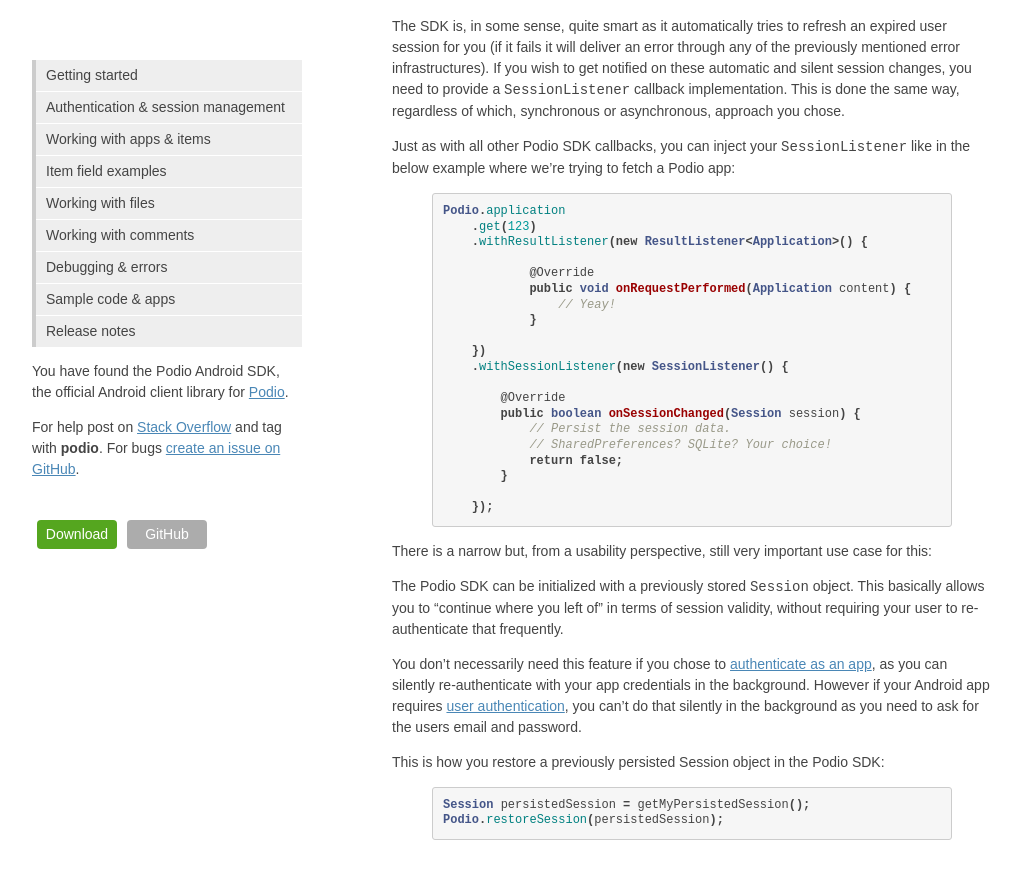
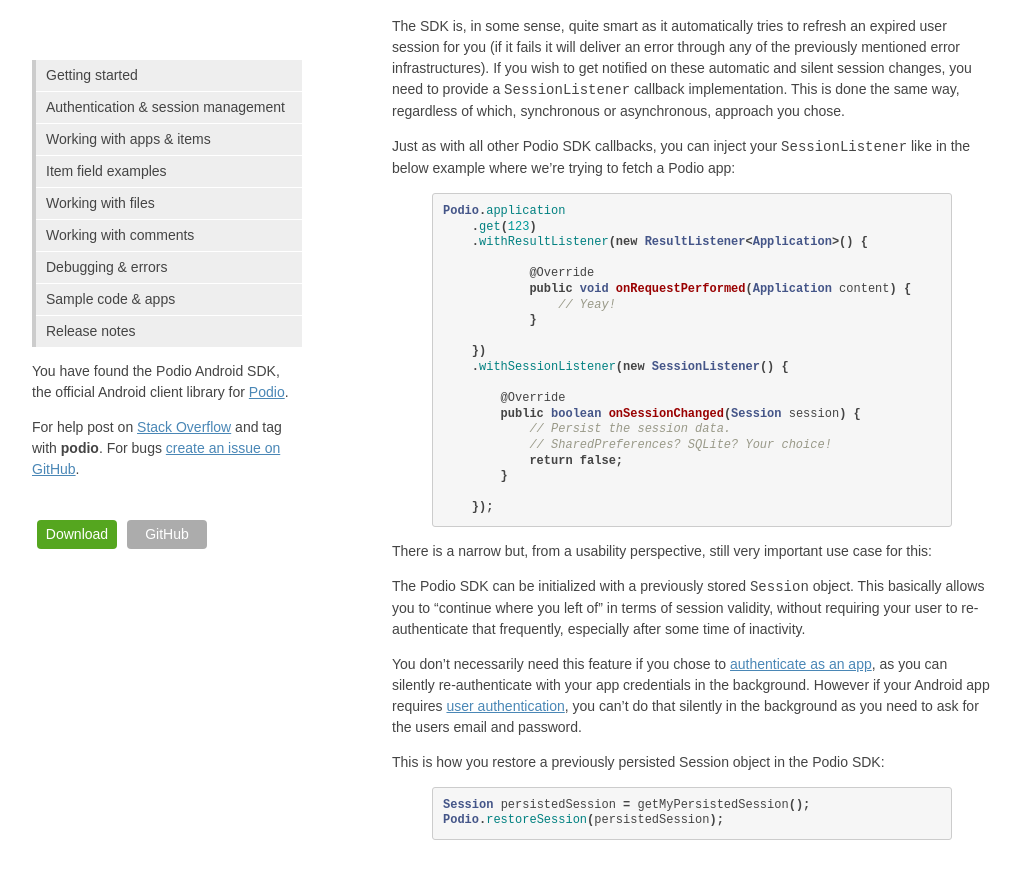
Before and after one commit to podio/podio-android, a Jekyll site: the page built from authentication/index.md, in a window 1280 px wide and 900 px high, scrolled down 1372 px. Shown: the top 879 px of the window, without its empty margins (128-1149 px from the left). Built offline with Jekyll 4.4.1, drawn with Linux system fonts in a browser that asks for light colours.

Commit message:
Updated content.

```diff
--- a/authentication/index.md
+++ b/authentication/index.md
@@ -91,7 +91,7 @@
 
 There is a narrow but, from a usability perspective, still very important use case for this:
 
-The Podio SDK can be initialized with a previously stored `Session` object. This basically allows you to "continue where you left of" in terms of session validity, without requiring your user to re-authenticate that frequently.
+The Podio SDK can be initialized with a previously stored `Session` object. This basically allows you to "continue where you left of" in terms of session validity, without requiring your user to re-authenticate that frequently, especially after some time of inactivity.
 
 You don't necessarily need this feature if you chose to [authenticate as an app](https://developers.podio.com/authentication/app_auth), as you can silently re-authenticate with your app credentials in the background. However if your Android app requires [user authentication](https://developers.podio.com/authentication/username_password), you can't do that silently in the background as you need to ask for the users email and password.
 
```
